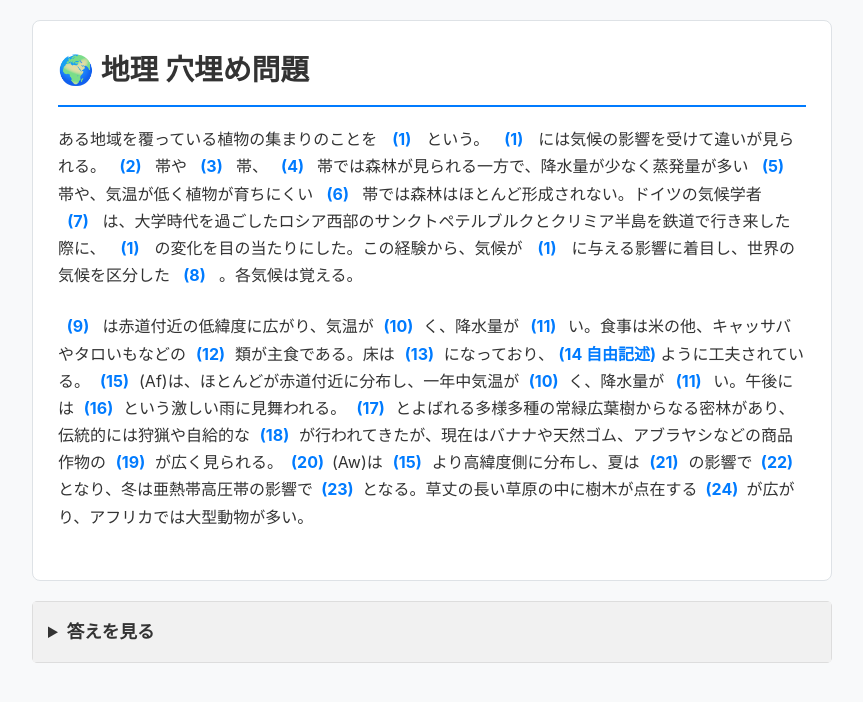
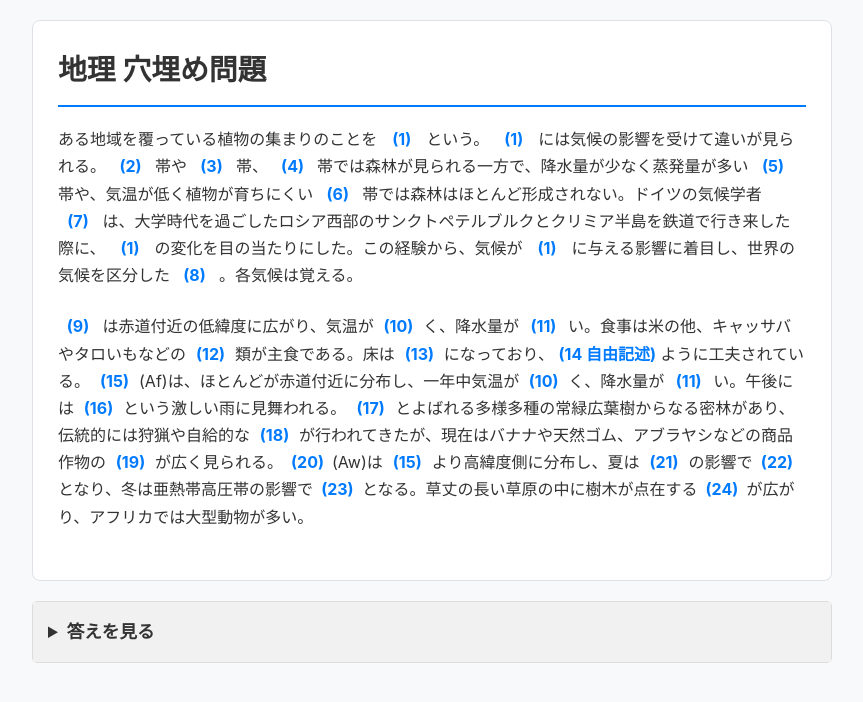
Before and after one commit to WHfunction/-, a plain HTML site: page index.html in a window 1280 px wide. Shown: the whole page, without its empty margins (208-1071 px from the left). Drawn offline with Linux system fonts and the light colour scheme.

Commit message:
Update index.html

```diff
--- a/index.html
+++ b/index.html
@@ -95,7 +95,7 @@
 <body>
 
     <div class="quiz-container">
-        <h1>🌍 地理 穴埋め問題</h1>
+        <h1>地理 穴埋め問題</h1>
 
         <p>
             ある地域を覆っている植物の集まりのことを <span class="blank">(1)</span> という。 <span class="blank">(1)</span> には気候の影響を受けて違いが見られる。 <span class="blank">(2)</span> 帯や <span class="blank">(3)</span> 帯、 <span class="blank">(4)</span> 帯では森林が見られる一方で、降水量が少なく蒸発量が多い <span class="blank">(5)</span> 帯や、気温が低く植物が育ちにくい <span class="blank">(6)</span> 帯では森林はほとんど形成されない。ドイツの気候学者 <span class="blank">(7)</span> は、大学時代を過ごしたロシア西部のサンクトペテルブルクとクリミア半島を鉄道で行き来した際に、 <span class="blank">(1)</span> の変化を目の当たりにした。この経験から、気候が <span class="blank">(1)</span> に与える影響に着目し、世界の気候を区分した <span class="blank">(8)</span> 。各気候は覚える。
```
